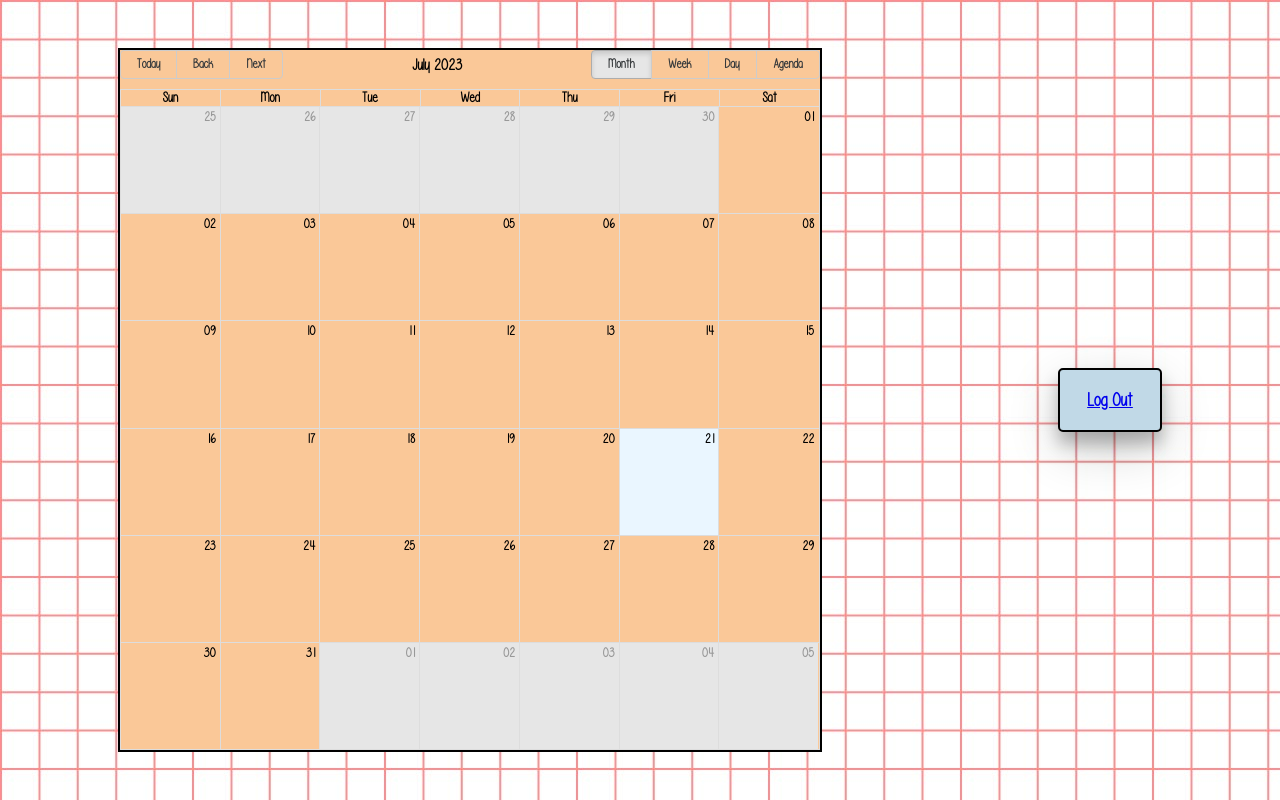
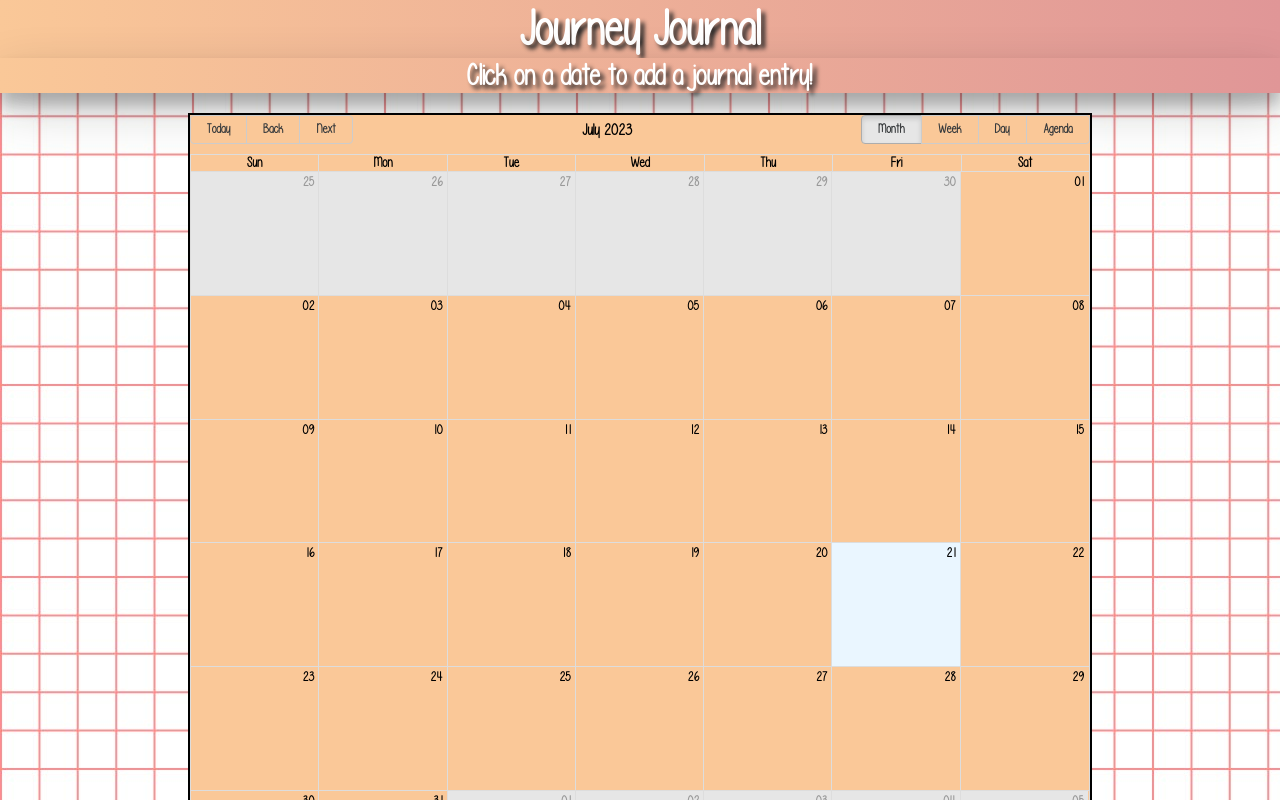
Before and after one commit to johnson24694/Journey_Journal, a React (Create React App) app in the folder client/: page /journals/view in a window 1280 px wide. Shown: the top 800 px of the page. Built offline with nearby package versions, Linux system fonts and the light colour scheme; no server answers.

Commit message:
More styling on view all page

```diff
--- a/client/src/components/ViewAllJournals.js
+++ b/client/src/components/ViewAllJournals.js
@@ -59,6 +59,8 @@ const ViewAllJournals = (props) => {
 
   return (
     <div className="calanderPage">
+      <h1>Journey Journal</h1>
+      <h3>Click on a date to add a journal entry!</h3>
         <div className="calanderContainer">
               <Calendar
               localizer={localizer}
@@ -67,16 +69,16 @@ const ViewAllJournals = (props) => {
               events={journalList}
               startAccessor="start"
               endAccessor="end"
-              style={{ height: 700, width:700 }}
+              style={{ height: 800, width:900 }}
               onSelectEvent={handleEventClick}
               selectable = 'true'
               onSelectSlot={handleSelectSlot}
               />
+        <div className="logout">
+          <p> <a href="#" onClick={logout} class="nav-link" aria-current="page">Log Out</a></p>
+        </div>
         </div>
         <br/>
-        <div className="logout">
-            <p> <a href="#" onClick={logout} class="nav-link" aria-current="page">Log Out</a></p>
-        </div>
     </div>
 
   )
--- a/client/src/styles.css
+++ b/client/src/styles.css
@@ -104,13 +104,37 @@
 
 .calanderPage {
     background-image: url(./images/GraphPaper.png);
-    height: 100vh;
+    height: 1000vh;
     background-repeat: repeat;
-    height: 100vh;
     display: flex;
-    flex-direction: row;
+    flex-direction: column;
     align-items: center;
-    justify-content: space-evenly;
+    font-family: "Handwriting";
+    font-weight: 1000;
+}
+
+.calanderPage h1, h3 {
+    background-image: linear-gradient(to right,rgba(250, 200, 152),rgb(224,150,151));
+    margin-top: 0;
+    width: 100%;
+    display: flex;
+    justify-content: center;
+    color: white;
+    text-shadow: 4px 4px 4px rgb(39, 39, 39);
+    box-shadow: 0 12px 16px 0 rgba(0,0,0,0.24),0 17px 50px 0 rgba(0,0,0,0.19);
+}
+
+.calanderPage h1 {
+    margin-bottom: 0;
+    font-weight: 1000;
+    font-size: 50px;
+}
+
+.calanderPage h3{
+    margin: 0;
+    font-weight: 700;
+    font-size: 30px;
+    margin-bottom: 20px;
 }
 
 .calanderContainer {
```
